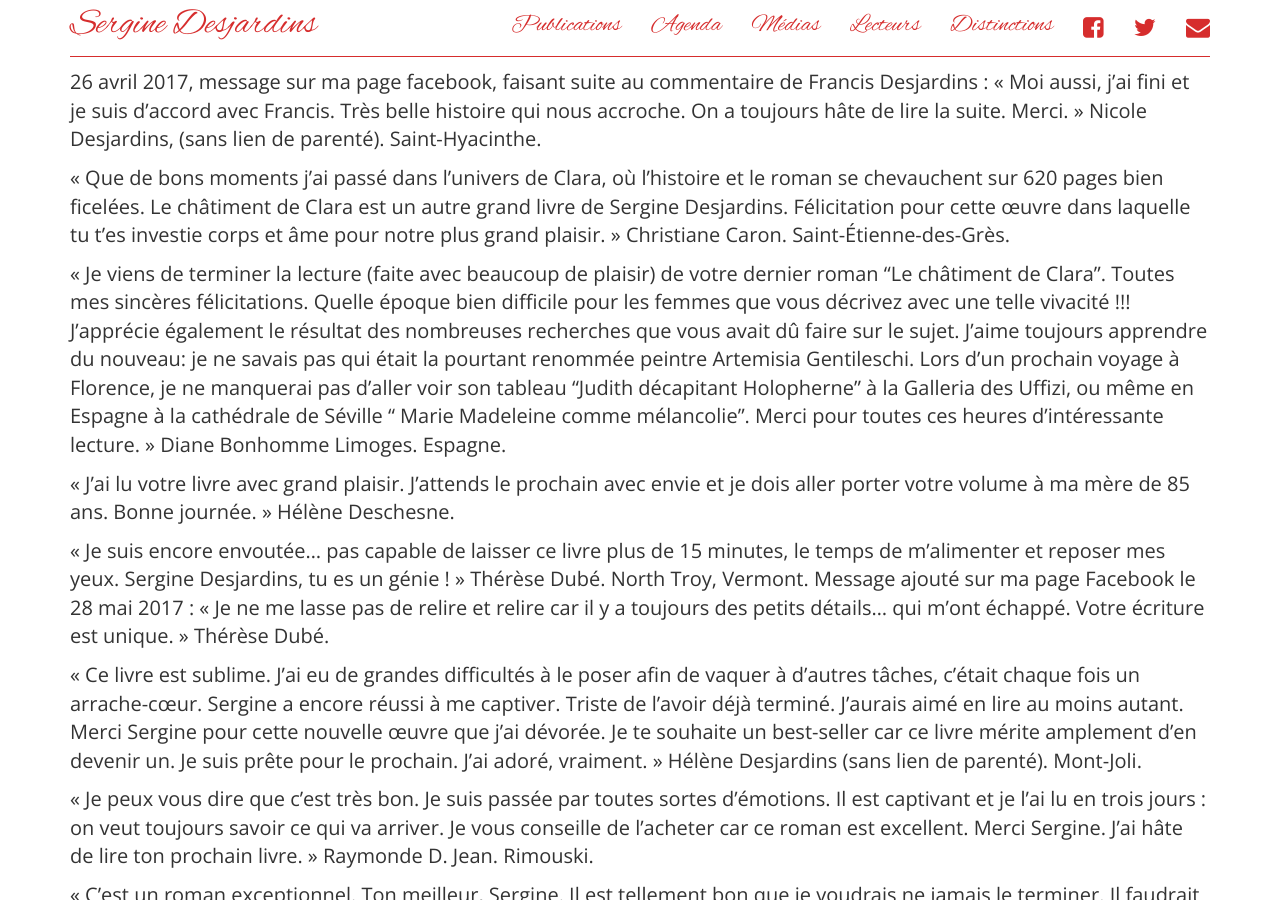
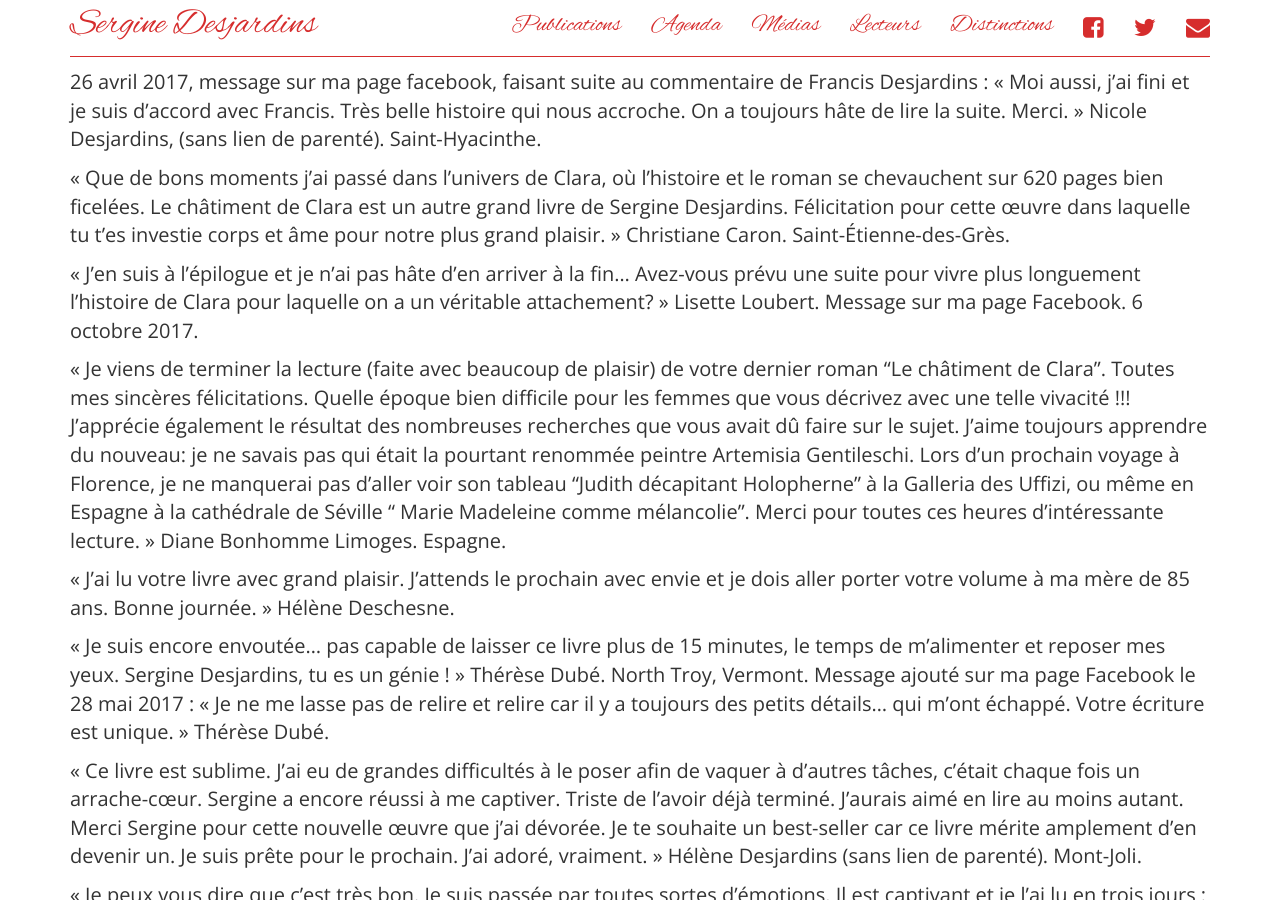
Before and after one commit to serginedesjardins/serginedesjardins.github.io, a Jekyll site: the page built from lecteurs.md, in a window 1280 px wide and 900 px high, scrolled down 4073 px. Built offline with Jekyll 4.4.1, drawn with Linux system fonts in a browser that asks for light colours; nearby versions of some CDN libraries.

Commit message:
Lisette Loubert

```diff
--- a/lecteurs.md
+++ b/lecteurs.md
@@ -57,6 +57,8 @@ Tu as tellement vécu dans ta tête dans ce Paris du 17ième siècle j’ai la c
 26 avril 2017, message sur ma page facebook, faisant suite au commentaire de Francis Desjardins : « Moi aussi, j’ai fini et je suis d’accord avec Francis. Très belle histoire qui nous accroche. On a toujours hâte de lire la suite. Merci. » Nicole Desjardins, (sans lien de parenté). Saint-Hyacinthe.
 
 « Que de bons moments j'ai passé dans l'univers de Clara, où l'histoire et le roman se chevauchent sur 620 pages bien ficelées. Le châtiment de Clara est un autre grand livre de Sergine Desjardins. Félicitation pour cette œuvre dans laquelle tu t'es investie corps et âme pour notre plus grand plaisir. » Christiane Caron. Saint-Étienne-des-Grès.
+
+« J'en suis à l'épilogue et je n'ai pas hâte d'en arriver à la fin... Avez-vous prévu une suite pour vivre plus longuement l'histoire de Clara pour laquelle on a un véritable attachement? » Lisette Loubert. Message sur ma page Facebook. 6 octobre 2017.
 
 « Je viens de terminer la lecture (faite avec beaucoup de plaisir) de votre dernier roman "Le châtiment de Clara". Toutes mes sincères félicitations. Quelle époque bien difficile pour les femmes que vous décrivez avec une telle vivacité !!!  J'apprécie également le résultat des nombreuses recherches que vous avait dû faire sur le sujet. J'aime toujours apprendre du nouveau: je ne savais pas qui était la pourtant renommée peintre Artemisia Gentileschi. Lors d'un prochain voyage à Florence, je ne manquerai pas d'aller voir son tableau "Judith décapitant Holopherne" à la Galleria des Uffizi, ou même en Espagne à la cathédrale de Séville " Marie Madeleine comme mélancolie". Merci pour toutes ces heures d'intéressante lecture. » Diane Bonhomme Limoges. Espagne.
 
```
